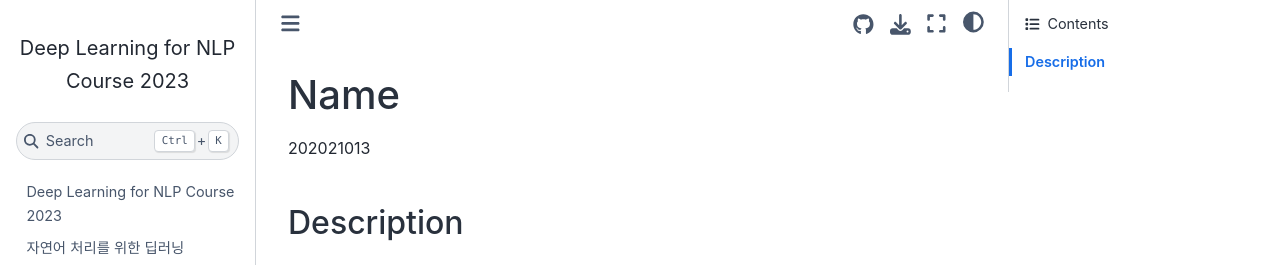
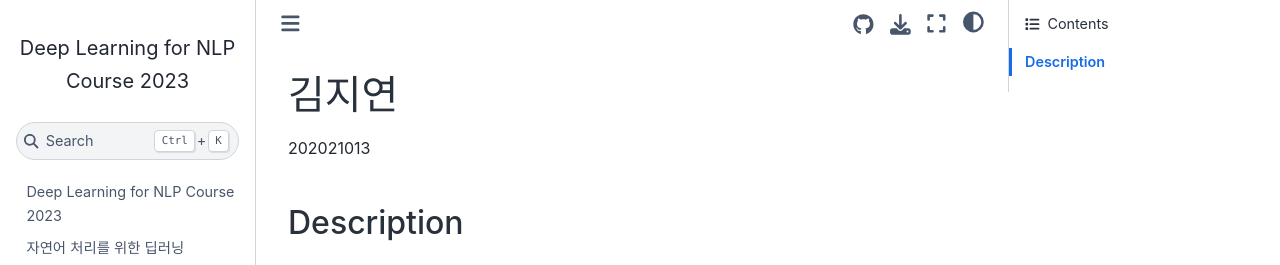
Before and after one commit to ypilseong/deepnlp-2023, a Jupyter Book: the page built from book/projects/202021013/index.md, in a window 1280 px wide. Shown: the top 265 px of the page. Built offline with Jupyter Book 1.0.4 settings and Sphinx 7.4.7 and the Sphinx Book theme 1.1.4, drawn with Linux system fonts in a browser that asks for light colours; pages that are not in the unit, such as notebooks, are missing from menus.

Commit message:
Update index.md

```diff
--- a/book/projects/202021013/index.md
+++ b/book/projects/202021013/index.md
@@ -1,4 +1,4 @@
-# Name
+# 김지연
 
 202021013
 
```
